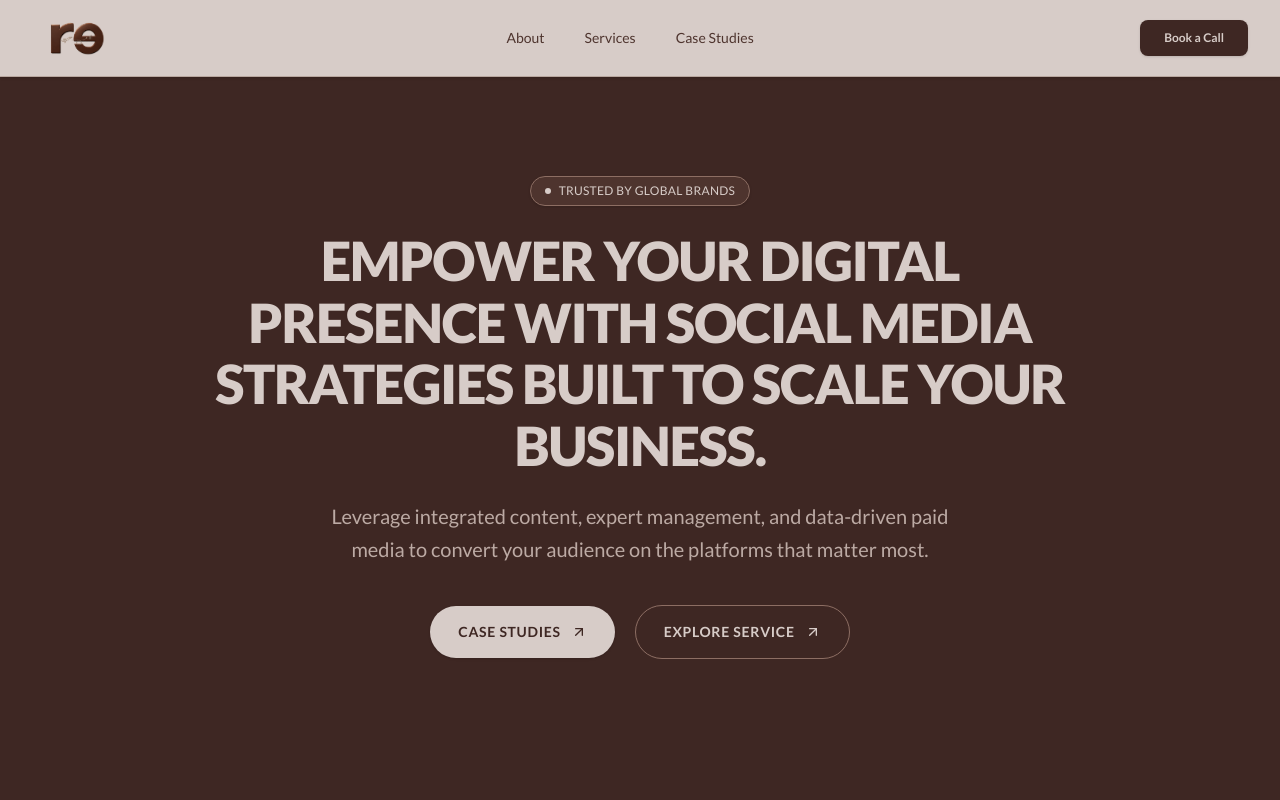
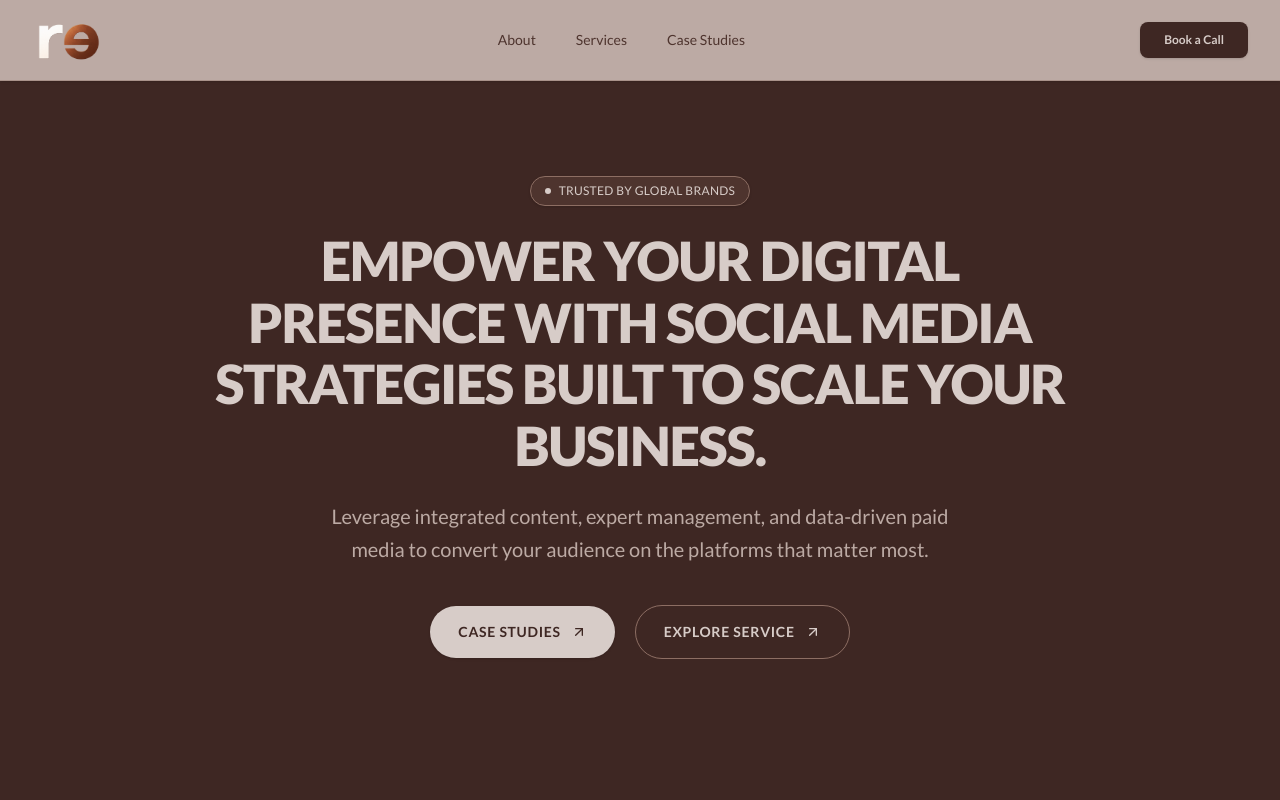
Before and after one commit to MK-1512/Renaun4, a React (Vite) app: page / in a window 1280 px wide. Shown: the top 800 px of the page. Built offline with nearby package versions, Linux system fonts and the light colour scheme; a web font is replaced by a local one.

Commit message:
modified logo,nav bg and removed footer icon

```diff
--- a/src/components/atoms/Logo.jsx
+++ b/src/components/atoms/Logo.jsx
@@ -3,7 +3,11 @@ import { Link } from "react-router-dom";
 import { cn } from "../../utils/cn";
 import logoImg from "../../assets/logo.png";
 
-export const Logo = ({ className = "", variant = "default" }) => {
+export const Logo = ({
+  className = "",
+  imgClassName = "",
+  variant = "default",
+}) => {
   return (
     <Link
       to="/"
@@ -15,7 +19,11 @@ export const Logo = ({ className = "", variant = "default" }) => {
       <img
         src={logoImg}
         alt="Renaun4 Logo"
-        className="h-9 md:h-11 w-auto object-contain transition-transform duration-300 group-hover:scale-105"
+        className={cn(
+          "h-12 md:h-12 w-auto object-contain transition-transform duration-300 group-hover:scale-105 ",
+
+          imgClassName,
+        )}
         onError={(e) => {
           e.target.src = "/logo.png";
         }}
--- a/src/components/organisms/Footer.jsx
+++ b/src/components/organisms/Footer.jsx
@@ -39,11 +39,11 @@ export const Footer = () => {
         <div className="bg-[#4E342E] rounded-[32px] p-8 sm:p-10 flex flex-col justify-between lg:w-[38%] border border-[#8D6E63] shadow-xl">
           <div>
             <Link to="/" className="inline-flex items-center gap-3 group">
-              <div className="w-11 h-11 rounded-full bg-[#3E2723] border border-[#8D6E63] flex items-center justify-center shadow-sm">
+              {/* <div className="w-11 h-11 rounded-full bg-[#3E2723] border border-[#8D6E63] flex items-center justify-center shadow-sm">
                 <div className="w-6 h-6 rounded-full bg-[#D7CCC8] flex items-center justify-center">
                   <span className="text-[#3E2723] text-xs font-bold">✦</span>
                 </div>
-              </div>
+              </div> */}
               <span className="font-heading font-bold text-2xl sm:text-3xl text-[#D7CCC8] tracking-tight">
                 <img
                   src={logoImg}
--- a/src/components/organisms/Navbar.jsx
+++ b/src/components/organisms/Navbar.jsx
@@ -29,8 +29,8 @@ export const Navbar = () => {
       <div
         className={cn(
           "pointer-events-auto w-full transition-all duration-300",
-          "bg-[#D7CCC8] border-b border-[#8D6E63]/40 px-4 sm:px-8 py-3.5 sm:py-4 shadow-sm",
-          scrolled && "shadow-md bg-[#D7CCC8]/95 backdrop-blur-md",
+          "bg-[#BCAAA4] border-b border-[#8D6E63]/40 px-4 sm:px-8 py-3.5 sm:py-4 shadow-sm",
+          scrolled && "shadow-md bg-[#BCAAA4]/95 backdrop-blur-md",
         )}
       >
         <div className="max-w-7xl mx-auto flex items-center justify-between w-full">
```
Also changed, not shown: src/assets/logo.png.
